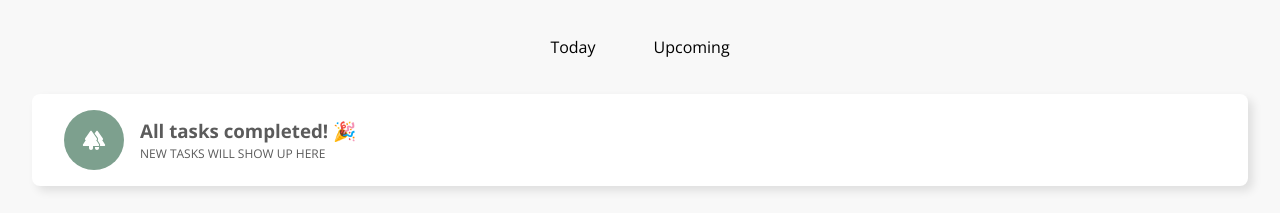
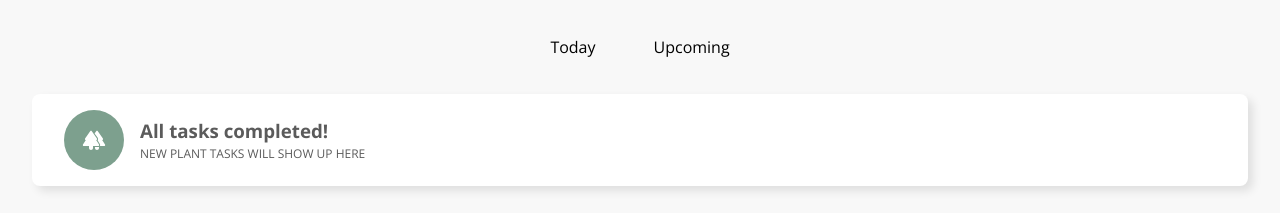
Before and after one commit to Joshua-Farr/react-plant-watering-tracker-app, a React (Vite) app: page /home-nav in a window 1280 px wide. Shown: the top 213 px of the page. Built offline with nearby package versions, Linux system fonts and the light colour scheme.

Commit message:
Fixed duplicate modal rendering issues

```diff
--- a/src/components/OverdueTaskCard.jsx
+++ b/src/components/OverdueTaskCard.jsx
@@ -47,9 +47,6 @@ export default function OverdueTaskCard() {
 
         return (
           <>
-            {showModal && havePlants ? (
-              <WaterModal toggle={toggleModal} waterPlant={waterPlant} />
-            ) : (
             <>
               <div
                 className="upcoming-reminder-card clickable"
@@ -75,7 +72,6 @@ export default function OverdueTaskCard() {
                 </div>
               </div>
             </>
-            )}
           </>
         );
       }
@@ -86,7 +82,9 @@ export default function OverdueTaskCard() {
   const plantElements = getOverduePlants();
   return (
     <div className="modal-overlay">
-      {havePlants ? (
+      {showModal && havePlants ? (
+        <WaterModal toggle={toggleModal} waterPlant={waterPlant} />
+      ) : !showModal && havePlants ? (
         <>
           <h1 className="title-main">These Plants Need Water:</h1>
           {plantElements}
@@ -97,8 +95,8 @@ export default function OverdueTaskCard() {
             <ForestRoundedIcon size="large" />
           </div>
           <div className="reminder-info-text">
-            <h3>All tasks completed! 🎉</h3>
-            <h4>new tasks will show up here </h4>
+            <h3>All tasks completed!</h3>
+            <h4>new plant tasks will show up here </h4>
           </div>
         </div>
       )}
```
Lines whose indentation alone changed are shown as unchanged.
